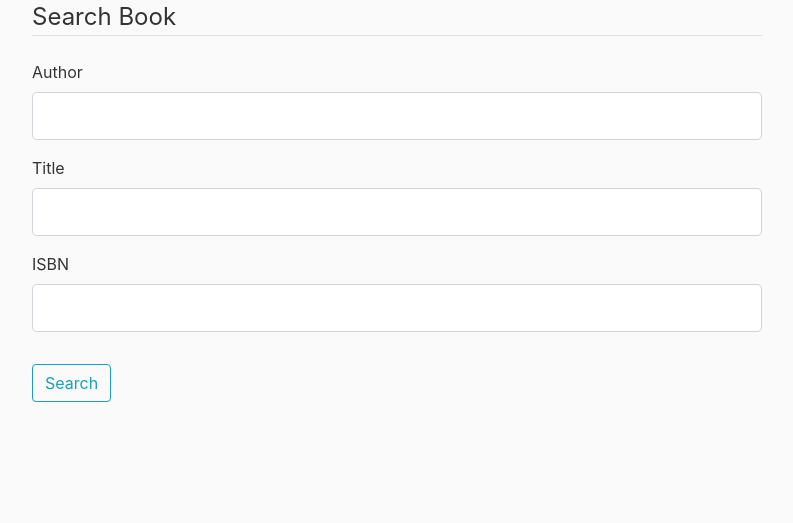
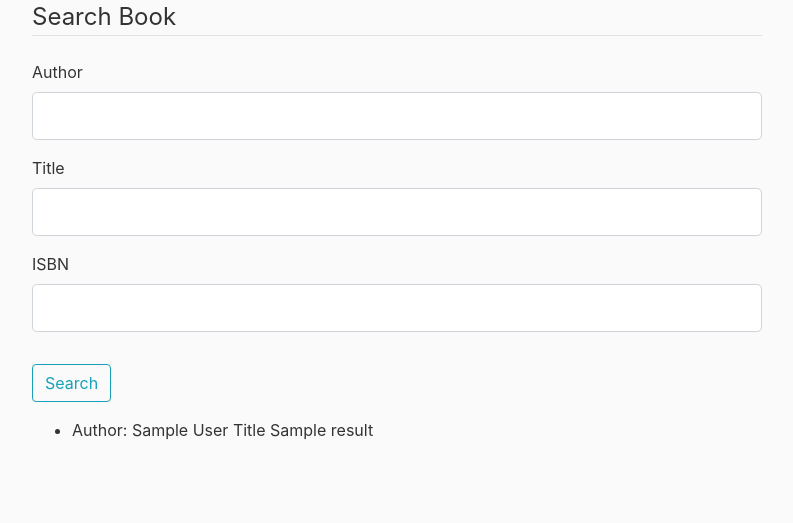
Before and after one commit to ckoopmann/cs50w_project1, a Flask app: template application/templates/index.html in a window 1280 px wide. Shown: the part 81-604 px from the top of the page, without its empty margins (53-846 px from the left). Run offline with Flask 2, Linux system fonts and the light colour scheme; tables that the repository leaves empty hold one stand-in row (values such as "Sample post"); the template is opened without the code that fills it: values that come from a table or form of the project are taken from there, most other values are stand-ins (such as "Sample title", 1, 10 or a date in 2020); some libraries are stand-ins or nearby versions.

Commit message:
First version of search results for author search

```diff
--- a/application/routes.py
+++ b/application/routes.py
@@ -2,11 +2,17 @@ from application import app, db, bcrypt
 from application.forms import RegistrationForm, LoginForm, SearchForm
 from flask import render_template, url_for, flash, redirect, get_flashed_messages
 from application.models import User
+from flask import request
 from flask_login import login_user, current_user, logout_user
 
 @app.route("/", methods = ['GET','POST'])
 def index():
     form = SearchForm()
+
+    if request.method == 'POST':
+        results = db.session.execute("SELECT * FROM books WHERE author LIKE :author", {"author":"%"+form.author.data+"%"})
+        return render_template("index.html", form = form, results =         results.fetchall())
+
     return render_template("index.html", form = form)
 
 @app.route("/registration", methods = ['GET','POST'])
--- a/application/templates/index.html
+++ b/application/templates/index.html
@@ -53,4 +53,11 @@
     {{form.submit(class = "btn btn-outline-info")}}
   </div>
 </form>
+{% if results %}
+  <ul>
+  {%for result in results%}
+    <li>Author: {{result.author}} Title {{result.title}}</li>
+  </ul>
+  {% endfor %}
+{% endif %}
 {% endblock %}
```
